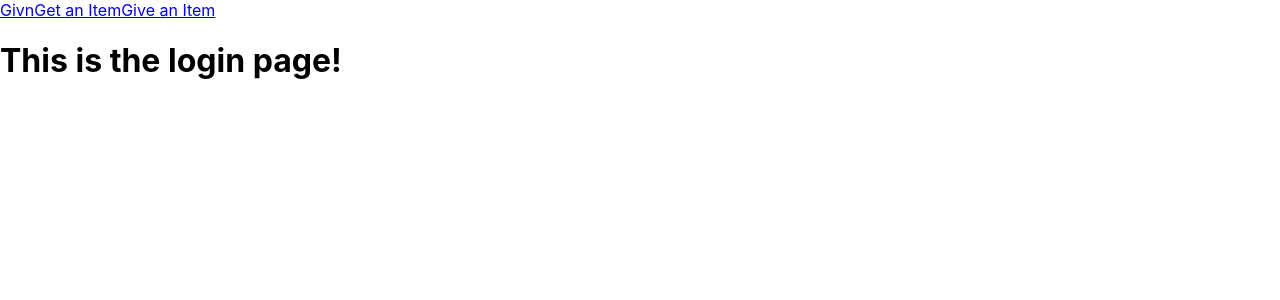
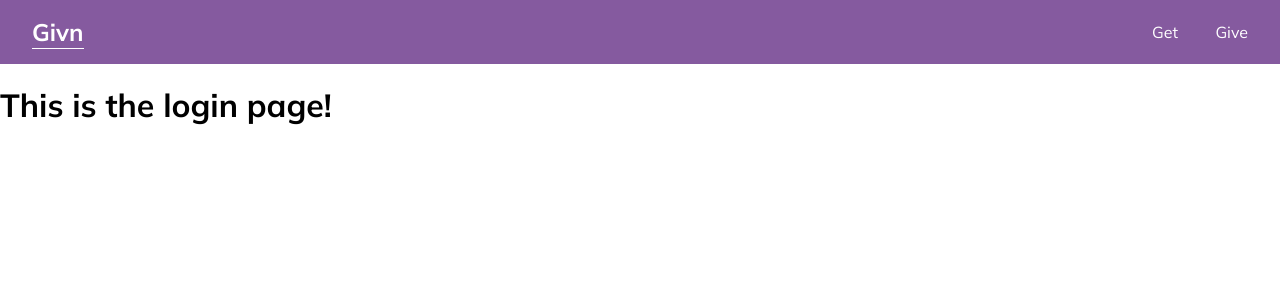
Before and after one commit to AnJuHyppolite/Capstone-Givn, a React (Create React App) app in the folder front-end/: page / in a window 1280 px wide. Shown: the top 300 px of the page. Built offline with nearby package versions, Linux system fonts and the light colour scheme.

Commit message:
Create Navbar Style

```diff
--- a/front-end/src/Components/NavBar.js
+++ b/front-end/src/Components/NavBar.js
@@ -1,11 +1,16 @@
 import { NavLink } from "react-router-dom";
+import "../Styles/NavBar.css";
 
 const NavBar = () => {
   return (
     <nav>
-      <NavLink to="/">Givn</NavLink>
-      <NavLink to="/posts">Get an Item</NavLink>
-      <NavLink to="/posts/new">Give an Item</NavLink>
+      <h1>
+        <NavLink exact to="/">Givn</NavLink>
+      </h1>
+      <div>
+        <NavLink exact to="/posts">Get</NavLink>
+        <NavLink exact to="/posts/new">Give</NavLink>
+      </div>
     </nav>
   );
 };
--- a/front-end/src/Pages/Index.js
+++ b/front-end/src/Pages/Index.js
@@ -1,5 +1,6 @@
 import { Link } from "react-router-dom";
 import ItemsList from "../Components/ItemsList";
+import "../Styles/Index.css"
 
 const Index = () => {
   return (
--- /dev/null
+++ b/front-end/src/Styles/NavBar.css
@@ -0,0 +1,26 @@
+nav {
+    height: 4rem;
+    display: flex;
+    justify-content: space-between;
+    align-items: center;
+    background-color: #855A9F;
+    padding: 0 2rem;
+}
+
+nav a {
+    text-decoration: none;
+    color: #fff;
+}
+
+nav .active {
+    border-bottom: 1px solid #fff;
+    padding-bottom: 1px;
+}
+
+nav div {
+    width: 6rem;
+    display: flex;
+    justify-content: space-between;
+    font-size: 1rem;
+    font-weight: 400;
+}
--- a/front-end/src/index.css
+++ b/front-end/src/index.css
@@ -1,13 +1,9 @@
+@import url('https://fonts.googleapis.com/css2?family=Mulish:ital,wght@0,400;0,600;0,700;1,400&display=swap');
+
 body {
   margin: 0;
-  font-family: -apple-system, BlinkMacSystemFont, 'Segoe UI', 'Roboto', 'Oxygen',
-    'Ubuntu', 'Cantarell', 'Fira Sans', 'Droid Sans', 'Helvetica Neue',
-    sans-serif;
-  -webkit-font-smoothing: antialiased;
-  -moz-osx-font-smoothing: grayscale;
+  padding: 0;
+  box-sizing: border-box;
+  font-family: "Mulish", sans-serif;
+  min-height: 100vh;
 }
-
-code {
-  font-family: source-code-pro, Menlo, Monaco, Consolas, 'Courier New',
-    monospace;
-}
```
Also changed, not shown: front-end/src/Styles/Index.css (added), 1 other file (tests, documents, lock files or other folders).
